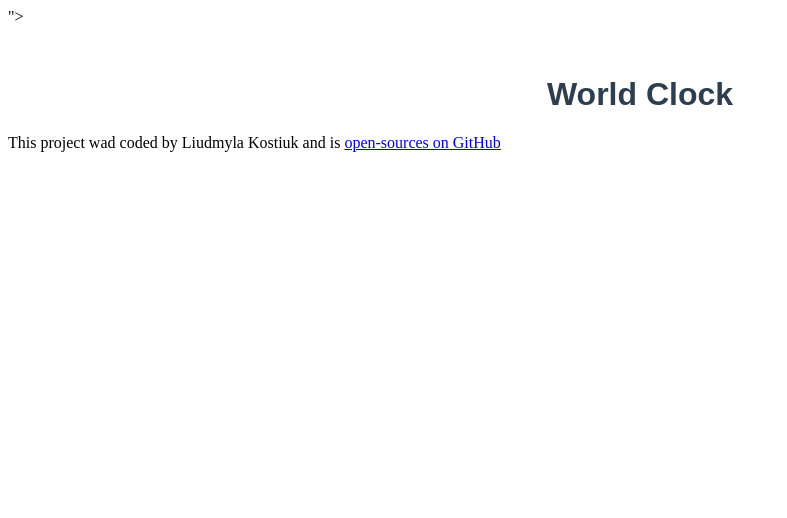
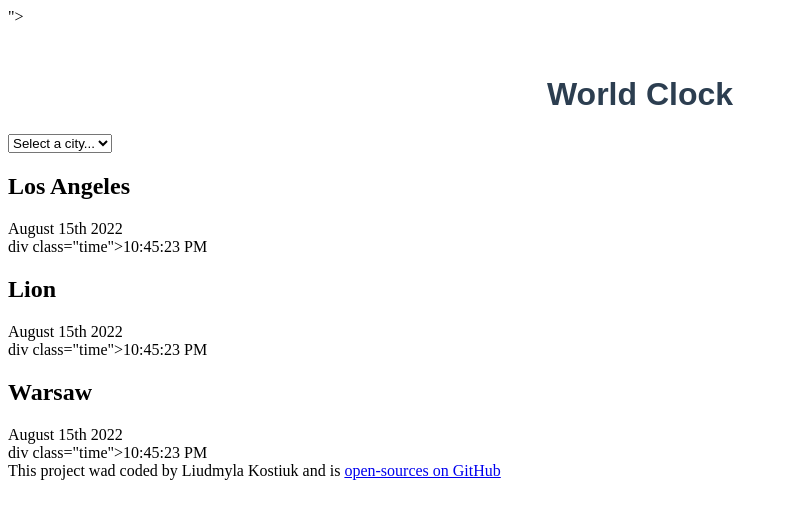
Before and after one commit to liudmyla2/world-clock, a plain HTML site: page index.html in a window 1280 px wide. Shown: the whole page, without its empty margins (0-787 px from the left). Drawn offline with Linux system fonts and the light colour scheme.

Commit message:
Updated html

```diff
--- a/index.html
+++ b/index.html
@@ -7,7 +7,32 @@
     <link rel="stylesheet" href=src/styles.css>">
 </head>
 <body>
+    <div class="container">
     <h1>World Clock</h1>
+    <select name="" id="">
+        <option value="">Select a city...</option>
+        <option value="london">London</option>
+        <option value="tokyo">Tokyo</option>
+        <option value="sydney">Sydney</option>
+        <option value="prague">Prague</option>
+    </select>
+    </div>
+    <div class="cities">
+        <h2>Los Angeles</h2>
+        <div class="date">August 15th 2022</div>
+        div class="time">10:45:23 PM</div>
+    </div>
+    <div class="cities">
+        <h2>Lion</h2>
+        <div class="date">August 15th 2022</div>
+        div class="time">10:45:23 PM</div>
+    </div>
+    <div class="cities">
+        <h2>Warsaw</h2>
+        <div class="date">August 15th 2022</div>
+        div class="time">10:45:23 PM</div>
+    </div>
+
     <footer>
         This project wad coded by Liudmyla Kostiuk and is <a href="https://github.com/liudmyla2/world-clock">open-sources on GitHub</a>
     </footer>
```
